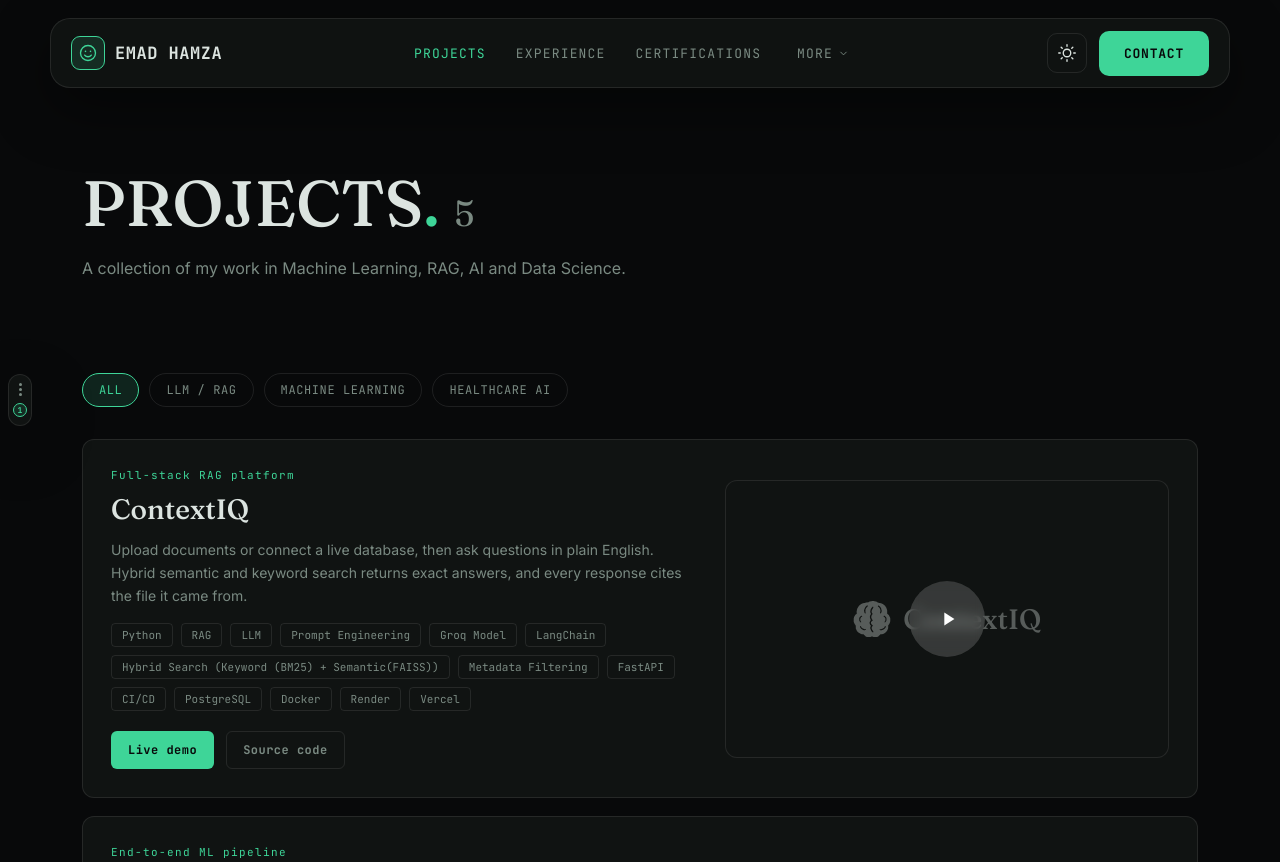
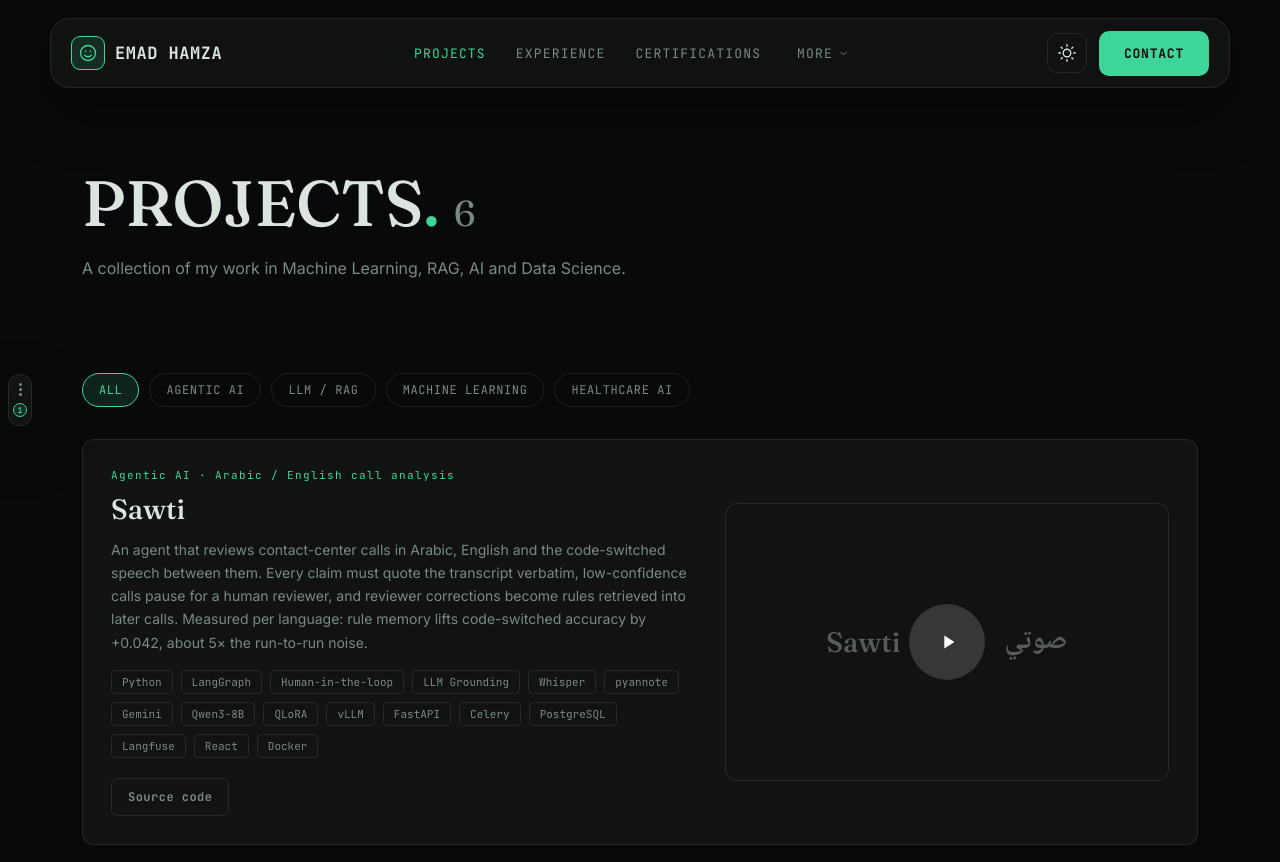
Before and after one commit to 3madQudah/portfolio, a plain HTML site: page projects.html in a window 1280 px wide. Shown: the top 862 px of the page. Drawn offline with Linux system fonts and the light colour scheme.

Commit message:
feat(projects): add Sawti as first project card
Sawti slots in above ContextIQ, reusing its 58/42 grid split and
click-to-play video pattern, with a two-wordmark (Latin/Arabic) lockup
in place of a logo. Adds the "Agentic AI" filter chip; the existing
filter JS needed no change.

Also fixes the project filter chips, which silently did nothing for
any card: nav.js toggles the `hidden` attribute, but .proj-feature's
own `display:flex` tied the UA [hidden] rule in specificity and won
the tie, so filtered-out cards never actually hid. Restated [hidden]
at higher specificity, matching the existing .pdf-modal-frame[hidden]
pattern.

Co-Authored-By: Claude Sonnet 5 <noreply@anthropic.com>

```diff
--- a/assets/css/pages.css
+++ b/assets/css/pages.css
@@ -950,6 +950,13 @@
   padding:28px;
   border-radius:12px;
 }
+/* The filter chips in assets/js/nav.js toggle the `hidden` attribute (not a
+   class) on non-matching .proj-card elements — the unconditioned `display`
+   above (and the #proj-sawti/#proj-contextiq grid override further down)
+   would otherwise outrank the UA [hidden] rule, since author rules win any
+   specificity tie against the UA stylesheet, and defeat that toggle. Restate
+   it here at higher specificity, matching .pdf-modal-frame[hidden] above. */
+.proj-feature[hidden]{ display:none; }
 .proj-feature-copy{ flex:1 1 300px; }
 
 .proj-feature-eyebrow{
@@ -1069,10 +1076,11 @@
   font-size:18px;
 }
 
-/* ---------- ContextIQ only: widen the visual column to ~42% / text to ~58%
-   (every other card keeps the shared flex layout via .proj-feature-copy/
-   .proj-feature-art below). #proj-contextiq IS the .proj-feature element
-   (same <article>), so this ID-scoped override can't leak onto other cards.
+/* ---------- Sawti and ContextIQ only: widen the visual column to ~42% /
+   text to ~58% (every other card keeps the shared flex layout via
+   .proj-feature-copy/.proj-feature-art below). #proj-sawti and
+   #proj-contextiq each ARE the .proj-feature element (same <article>), so
+   this ID-scoped override can't leak onto other cards.
 
    This is display:grid rather than a flex-basis percentage split
    deliberately: .proj-feature has flex-wrap:wrap, and 58%+42% flex-basis
@@ -1093,19 +1101,29 @@
    could force its column past its 58%/42% share; since neither .proj-card
    nor .proj-feature clips overflow, that pushed the video panel's right
    edge past the card's own border instead of shrinking to fit. */
+#proj-sawti,
 #proj-contextiq{
   display:grid;
   grid-template-columns:minmax(0, 58%) minmax(0, 42%);
   align-items:center;
   gap:36px;
 }
+/* .proj-feature[hidden] above (0-2-0) restates [hidden] at high enough
+   specificity to beat the unadorned .proj-feature{ display:flex } rule
+   (0-1-0), but an ID selector always outranks any number of classes, so
+   these two cards' own display:grid above (1-0-0) still wins that fight —
+   restate [hidden] again here, scoped to just these two IDs, to close that
+   gap too. */
+#proj-sawti[hidden],
+#proj-contextiq[hidden]{ display:none; }
 
 /* ==========================================================================
    Project demo video poster (.proj-video) — click-to-play panel that
-   replaces the ContextIQ key-art SVG. Shows a logo+wordmark lockup with a
-   play button deliberately overlapping it (see .proj-video-circle) at rest;
-   assets/js/project-video.js swaps the trigger button's contents for a
-   <video> on activation. Currently used only by ContextIQ.
+   replaces the Sawti/ContextIQ key-art SVG. Shows a logo+wordmark (or, for
+   Sawti, a two-wordmark) lockup with a play button deliberately overlapping
+   it (see .proj-video-circle) at rest; assets/js/project-video.js swaps the
+   trigger button's contents for a <video> on activation. Currently used by
+   Sawti and ContextIQ.
 
    .proj-video is intentionally a fixed dark surface regardless of site
    theme, the same reasoning as .pdf-modal-header / .cert-lightbox above: a
@@ -1170,6 +1188,17 @@
   color:#DCE4E0; /* matches --text's dark-mode value */
   white-space:nowrap;
 }
+.proj-video-wordmark--ar{
+  font-family:'Geeza Pro','Noto Naskh Arabic',Tahoma,sans-serif;
+  font-weight:600;
+}
+/* Sawti has no logo mark: two wordmarks (Latin + Arabic) with the play
+   button (.proj-video-circle) centred between them rather than atop either
+   one — the wide gap is what keeps the circle from overlapping either
+   wordmark. */
+.proj-video-lockup--split{
+  gap:104px;
+}
 .proj-video-trigger:hover .proj-video-lockup,
 .proj-video-trigger:focus-visible .proj-video-lockup{
   opacity:.5;
@@ -1209,8 +1238,10 @@
   .proj-feature-title{ font-size:24px; }
   .proj-feature-art{ order:1; width:100%; }
   .proj-feature-copy{ order:0; }
+  #proj-sawti,
   #proj-contextiq{ grid-template-columns:minmax(0, 1fr); } /* single column at the same breakpoint every other card stacks at; copy stays first, art second, in DOM/source order */
   .proj-video-lockup{ gap:8px; }
+  .proj-video-lockup--split{ gap:72px; }
   .proj-video-logo{ width:28px; height:28px; }
   .proj-video-wordmark{ font-size:20px; }
   .proj-video-circle{ width:56px; height:56px; }
--- a/projects.html
+++ b/projects.html
@@ -143,7 +143,7 @@
   <main>
     <section class="page-hero">
       <h1 class="page-title proj-page-title">PROJECTS<span class="cert-heading-dot">.</span></span>
-      <span class="cert-heading-count" aria-hidden="true">5</span>
+      <span class="cert-heading-count" aria-hidden="true">6</span>
       </h1>
       <p class="page-intro">A collection of my work in Machine Learning, RAG, AI and Data Science.</p>
     </section>
@@ -151,6 +151,7 @@
     <section class="proj-section" aria-label="Projects">
       <div class="proj-filters" role="group" aria-label="Filter projects by category">
         <button type="button" class="chip is-active" data-filter="all" aria-pressed="true">All</button>
+        <button type="button" class="chip" data-filter="agentic-ai" aria-pressed="false">Agentic AI</button>
         <button type="button" class="chip" data-filter="llm-rag" aria-pressed="false">LLM / RAG</button>
         <button type="button" class="chip" data-filter="machine-learning" aria-pressed="false">Machine Learning</button>
         <button type="button" class="chip" data-filter="healthcare-ai" aria-pressed="false">Healthcare AI</button>
@@ -158,7 +159,59 @@
 
       <div class="proj-grid">
 
-        <!-- 1. ContextIQ -->
+        <!-- 1. Sawti -->
+        <article class="proj-card proj-feature" id="proj-sawti" data-category="agentic-ai">
+          <div class="proj-feature-copy">
+            <span class="proj-feature-eyebrow">Agentic AI · Arabic / English call analysis</span>
+            <h3 class="proj-feature-title">Sawti</h3>
+            <p class="proj-feature-desc">An agent that reviews contact-center calls in Arabic, English and the code-switched speech between them. Every claim must quote the transcript verbatim, low-confidence calls pause for a human reviewer, and reviewer corrections become rules retrieved into later calls. Measured per language: rule memory lifts code-switched accuracy by +0.042, about 5× the run-to-run noise.</p>
+            <div class="proj-feature-tags">
+              <span class="proj-feature-tag">Python</span>
+              <span class="proj-feature-tag">LangGraph</span>
+              <span class="proj-feature-tag">Human-in-the-loop</span>
+              <span class="proj-feature-tag">LLM Grounding</span>
+              <span class="proj-feature-tag">Whisper</span>
+              <span class="proj-feature-tag">pyannote</span>
+              <span class="proj-feature-tag">Gemini</span>
+              <span class="proj-feature-tag">Qwen3-8B</span>
+              <span class="proj-feature-tag">QLoRA</span>
+              <span class="proj-feature-tag">vLLM</span>
+              <span class="proj-feature-tag">FastAPI</span>
+              <span class="proj-feature-tag">Celery</span>
+              <span class="proj-feature-tag">PostgreSQL</span>
+              <span class="proj-feature-tag">Langfuse</span>
+              <span class="proj-feature-tag">React</span>
+              <span class="proj-feature-tag">Docker</span>
+            </div>
+            <div class="proj-feature-actions">
+              <a class="proj-feature-btn proj-feature-btn--outline" href="https://github.com/3madQudah/sawti" target="_blank" rel="noopener">Source code</a>
+            </div>
+          </div>
+
+          <div class="proj-feature-art">
+            <!-- Click-to-play demo video poster: a wordmark lockup (no logo —
+                 two wordmarks with the play button centred between them, see
+                 .proj-video-lockup--split in pages.css) with a play button
+                 deliberately overlapping it (see .proj-video-circle in
+                 pages.css). assets/js/project-video.js swaps the trigger
+                 button's contents for a <video> on activation. Generic pattern
+                 (keyed off [data-video-src]); both Sawti and ContextIQ opt in
+                 via this markup. -->
+            <div class="proj-video" data-video-src="assets/video/sawti.mp4">
+              <button type="button" class="proj-video-trigger" aria-label="Play Sawti demo video">
+                <span class="proj-video-lockup proj-video-lockup--split" aria-hidden="true">
+                  <span class="proj-video-wordmark">Sawti</span>
+                  <span class="proj-video-wordmark proj-video-wordmark--ar" lang="ar" dir="rtl">صوتي</span>
+                </span>
+                <span class="proj-video-circle" aria-hidden="true">
+                  <svg viewBox="0 0 24 24" width="22" height="22" fill="currentColor"><polygon points="8,5 19,12 8,19"/></svg>
+                </span>
+              </button>
+            </div>
+          </div>
+        </article>
+
+        <!-- 2. ContextIQ -->
         <article class="proj-card proj-feature" id="proj-contextiq" data-category="llm-rag">
           <div class="proj-feature-copy">
             <span class="proj-feature-eyebrow">Full-stack RAG platform</span>
@@ -192,8 +245,8 @@
                  play button deliberately overlapping it (see .proj-video-circle
                  in pages.css). assets/js/project-video.js swaps the trigger
                  button's contents for a <video> on activation. Generic pattern
-                 (keyed off [data-video-src]), but only ContextIQ opts in via
-                 this markup. -->
+                 (keyed off [data-video-src]); both Sawti and ContextIQ opt in
+                 via this markup. -->
             <div class="proj-video" data-video-src="assets/video/contextiq.mp4">
               <button type="button" class="proj-video-trigger" aria-label="Play ContextIQ demo video">
                 <span class="proj-video-lockup" aria-hidden="true">
@@ -208,7 +261,7 @@
           </div>
         </article>
 
-        <!-- 2. Salary Predictor -->
+        <!-- 3. Salary Predictor -->
         <article class="proj-card proj-feature" id="proj-salary-predictor" data-category="machine-learning">
           <div class="proj-feature-copy">
             <span class="proj-feature-eyebrow">End-to-end ML pipeline</span>
@@ -262,7 +315,7 @@
           </div>
         </article>
 
-        <!-- 3. MediCheck -->
+        <!-- 4. MediCheck -->
         <article class="proj-card proj-feature" id="proj-medicheck" data-category="healthcare-ai">
           <div class="proj-feature-copy">
             <span class="proj-feature-eyebrow">Drug information platform</span>
@@ -326,7 +379,7 @@
           </div>
         </article>
 
-        <!-- 4. Customer Churn Prediction -->
+        <!-- 5. Customer Churn Prediction -->
         <article class="proj-card proj-feature" id="proj-churn-prediction" data-category="machine-learning">
           <div class="proj-feature-copy">
             <span class="proj-feature-eyebrow">Classification and dashboard</span>
@@ -397,7 +450,7 @@
           </div>
         </article>
 
-        <!-- 5. Mall Footfall Intelligence -->
+        <!-- 6. Mall Footfall Intelligence -->
         <article class="proj-card proj-feature" id="proj-mall-footfall" data-category="machine-learning">
           <div class="proj-feature-copy">
             <span class="proj-feature-eyebrow">Time series forecasting</span>
```
Also changed, not shown: assets/js/project-video.js (+5 -5 lines).
